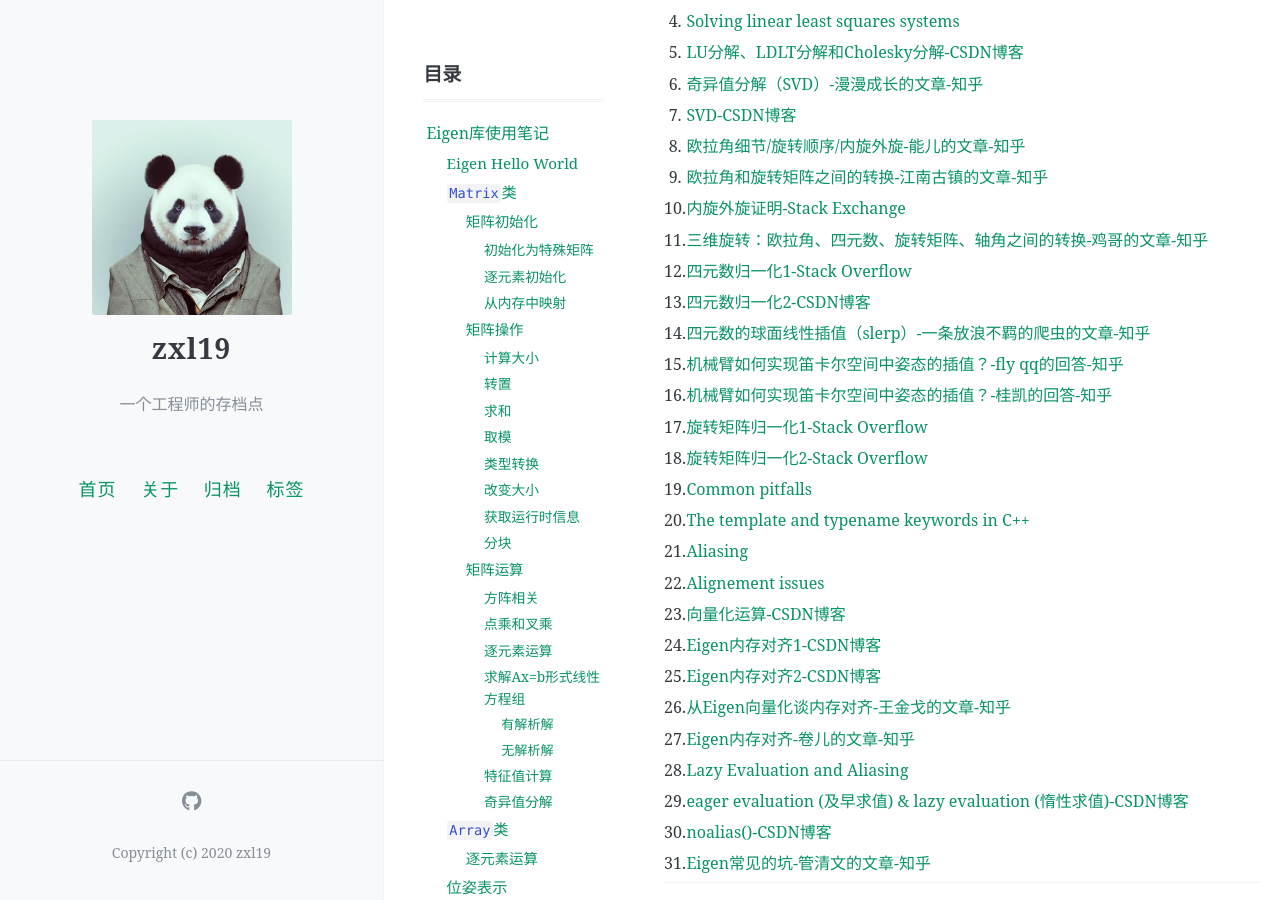
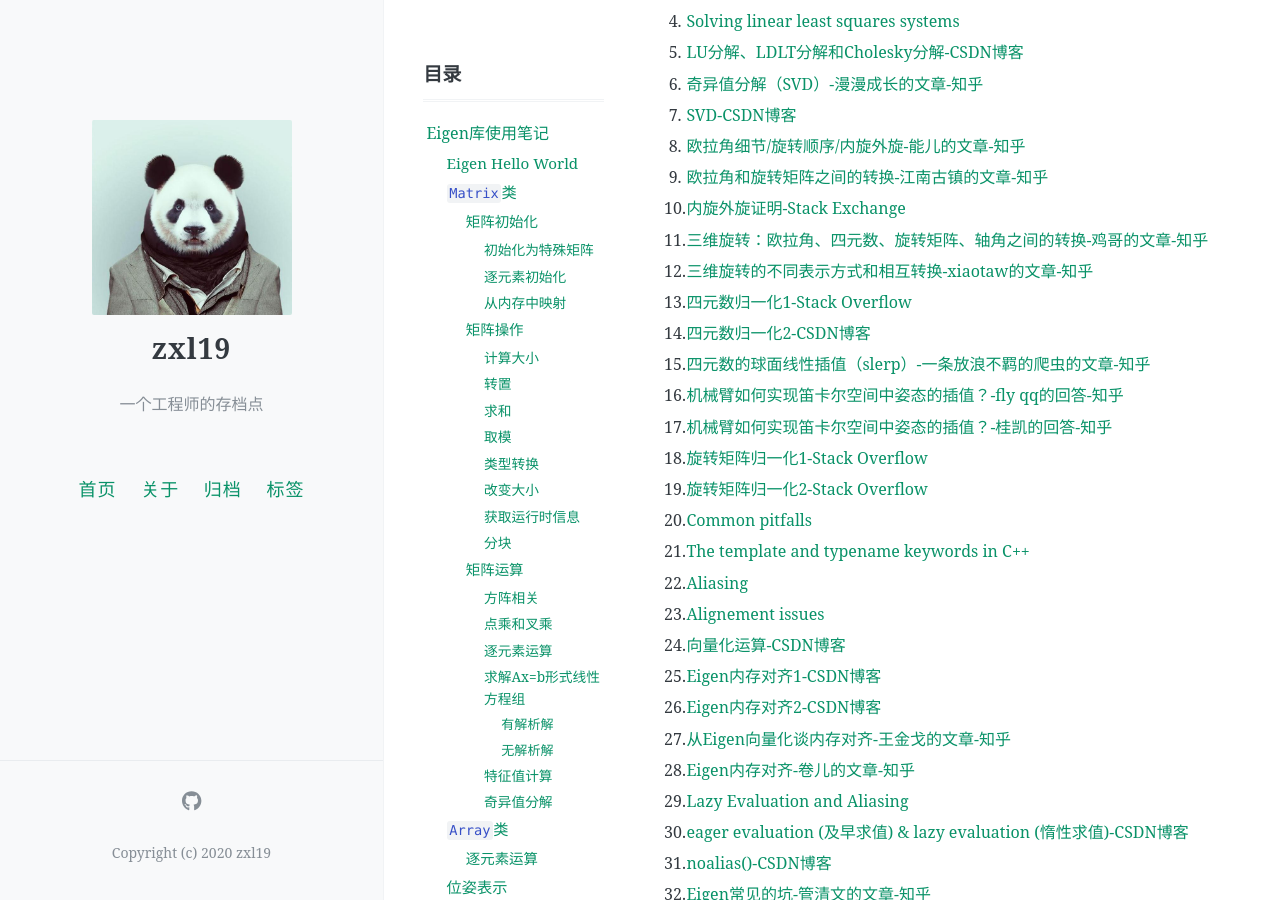
Before and after one commit to zxl19/zxl19.github.io, a Jekyll site: the page built from _posts/2021-08-23-eigen-note.md, in a window 1280 px wide and 900 px high, scrolled down 24718 px. Built offline with Jekyll 4.4.1, drawn with Linux system fonts in a browser that asks for light colours; comment, search, counter and statistics services are not loaded.

Commit message:
Update Posts

```diff
--- a/_posts/2021-08-23-eigen-note.md
+++ b/_posts/2021-08-23-eigen-note.md
@@ -1043,23 +1043,24 @@ Vector3d trans = trans1 + ratio * (trans2 - trans1);
 9. [欧拉角和旋转矩阵之间的转换-江南古镇的文章-知乎](https://zhuanlan.zhihu.com/p/144032401)
 10. [内旋外旋证明-Stack Exchange](https://math.stackexchange.com/questions/1137745/proof-of-the-extrinsic-to-intrinsic-rotation-transform)
 11. [三维旋转：欧拉角、四元数、旋转矩阵、轴角之间的转换-鸡哥的文章-知乎](https://zhuanlan.zhihu.com/p/45404840)
-12. [四元数归一化1-Stack Overflow](https://stackoverflow.com/questions/48019329/difference-between-norm-normalize-and-normalized-in-eigen)
-13. [四元数归一化2-CSDN博客](https://blog.csdn.net/m0_56348460/article/details/117386857)
-14. [四元数的球面线性插值（slerp）-一条放浪不羁的爬虫的文章-知乎](https://zhuanlan.zhihu.com/p/538653027)
-15. [机械臂如何实现笛卡尔空间中姿态的插值？-fly qq的回答-知乎](https://www.zhihu.com/question/22910238/answer/1096183240)
-16. [机械臂如何实现笛卡尔空间中姿态的插值？-桂凯的回答-知乎](https://www.zhihu.com/question/22910238/answer/1098345012)
-17. [旋转矩阵归一化1-Stack Overflow](https://stackoverflow.com/questions/21761909/eigen-convert-matrix3d-rotation-to-quaternion)
-18. [旋转矩阵归一化2-Stack Overflow](https://stackoverflow.com/questions/43896041/eigen-matrix-to-quaternion-and-back-have-different-result)
-19. [Common pitfalls](https://eigen.tuxfamily.org/dox/TopicPitfalls.html)
-20. [The template and typename keywords in C++](https://eigen.tuxfamily.org/dox/TopicTemplateKeyword.html)
-21. [Aliasing](http://www.eigen.tuxfamily.org/dox/group__TopicAliasing.html)
-22. [Alignement issues](https://eigen.tuxfamily.org/dox/group__DenseMatrixManipulation__Alignement.html)
-23. [向量化运算-CSDN博客](https://blog.csdn.net/weixin_38251332/article/details/120308863)
-24. [Eigen内存对齐1-CSDN博客](https://blog.csdn.net/shyjhyp11/article/details/123208279)
-25. [Eigen内存对齐2-CSDN博客](https://blog.csdn.net/shyjhyp11/article/details/123204444)
-26. [从Eigen向量化谈内存对齐-王金戈的文章-知乎](https://zhuanlan.zhihu.com/p/93824687)
-27. [Eigen内存对齐-卷儿的文章-知乎](https://zhuanlan.zhihu.com/p/349413376)
-28. [Lazy Evaluation and Aliasing](http://www.eigen.tuxfamily.org/dox/TopicLazyEvaluation.html)
-29. [eager evaluation (及早求值) & lazy evaluation (惰性求值)-CSDN博客](https://blog.csdn.net/JNingWei/article/details/80047122)
-30. [noalias()-CSDN博客](https://blog.csdn.net/weixin_30550081/article/details/95276173)
-31. [Eigen常见的坑-管清文的文章-知乎](https://zhuanlan.zhihu.com/p/32226967)
+12. [三维旋转的不同表示方式和相互转换-xiaotaw的文章-知乎](https://zhuanlan.zhihu.com/p/619182782)
+13. [四元数归一化1-Stack Overflow](https://stackoverflow.com/questions/48019329/difference-between-norm-normalize-and-normalized-in-eigen)
+14. [四元数归一化2-CSDN博客](https://blog.csdn.net/m0_56348460/article/details/117386857)
+15. [四元数的球面线性插值（slerp）-一条放浪不羁的爬虫的文章-知乎](https://zhuanlan.zhihu.com/p/538653027)
+16. [机械臂如何实现笛卡尔空间中姿态的插值？-fly qq的回答-知乎](https://www.zhihu.com/question/22910238/answer/1096183240)
+17. [机械臂如何实现笛卡尔空间中姿态的插值？-桂凯的回答-知乎](https://www.zhihu.com/question/22910238/answer/1098345012)
+18. [旋转矩阵归一化1-Stack Overflow](https://stackoverflow.com/questions/21761909/eigen-convert-matrix3d-rotation-to-quaternion)
+19. [旋转矩阵归一化2-Stack Overflow](https://stackoverflow.com/questions/43896041/eigen-matrix-to-quaternion-and-back-have-different-result)
+20. [Common pitfalls](https://eigen.tuxfamily.org/dox/TopicPitfalls.html)
+21. [The template and typename keywords in C++](https://eigen.tuxfamily.org/dox/TopicTemplateKeyword.html)
+22. [Aliasing](http://www.eigen.tuxfamily.org/dox/group__TopicAliasing.html)
+23. [Alignement issues](https://eigen.tuxfamily.org/dox/group__DenseMatrixManipulation__Alignement.html)
+24. [向量化运算-CSDN博客](https://blog.csdn.net/weixin_38251332/article/details/120308863)
+25. [Eigen内存对齐1-CSDN博客](https://blog.csdn.net/shyjhyp11/article/details/123208279)
+26. [Eigen内存对齐2-CSDN博客](https://blog.csdn.net/shyjhyp11/article/details/123204444)
+27. [从Eigen向量化谈内存对齐-王金戈的文章-知乎](https://zhuanlan.zhihu.com/p/93824687)
+28. [Eigen内存对齐-卷儿的文章-知乎](https://zhuanlan.zhihu.com/p/349413376)
+29. [Lazy Evaluation and Aliasing](http://www.eigen.tuxfamily.org/dox/TopicLazyEvaluation.html)
+30. [eager evaluation (及早求值) & lazy evaluation (惰性求值)-CSDN博客](https://blog.csdn.net/JNingWei/article/details/80047122)
+31. [noalias()-CSDN博客](https://blog.csdn.net/weixin_30550081/article/details/95276173)
+32. [Eigen常见的坑-管清文的文章-知乎](https://zhuanlan.zhihu.com/p/32226967)
```
Also changed, not shown: _posts/2020-06-03-vscode-setup.md (+40 -2 lines), _posts/2021-09-03-sophus-note.md (+0 -1 lines), _posts/2022-10-11-slam-material.md (+5 -4 lines), _posts/2023-04-03-vscode-purge.md (+4 -0 lines).
